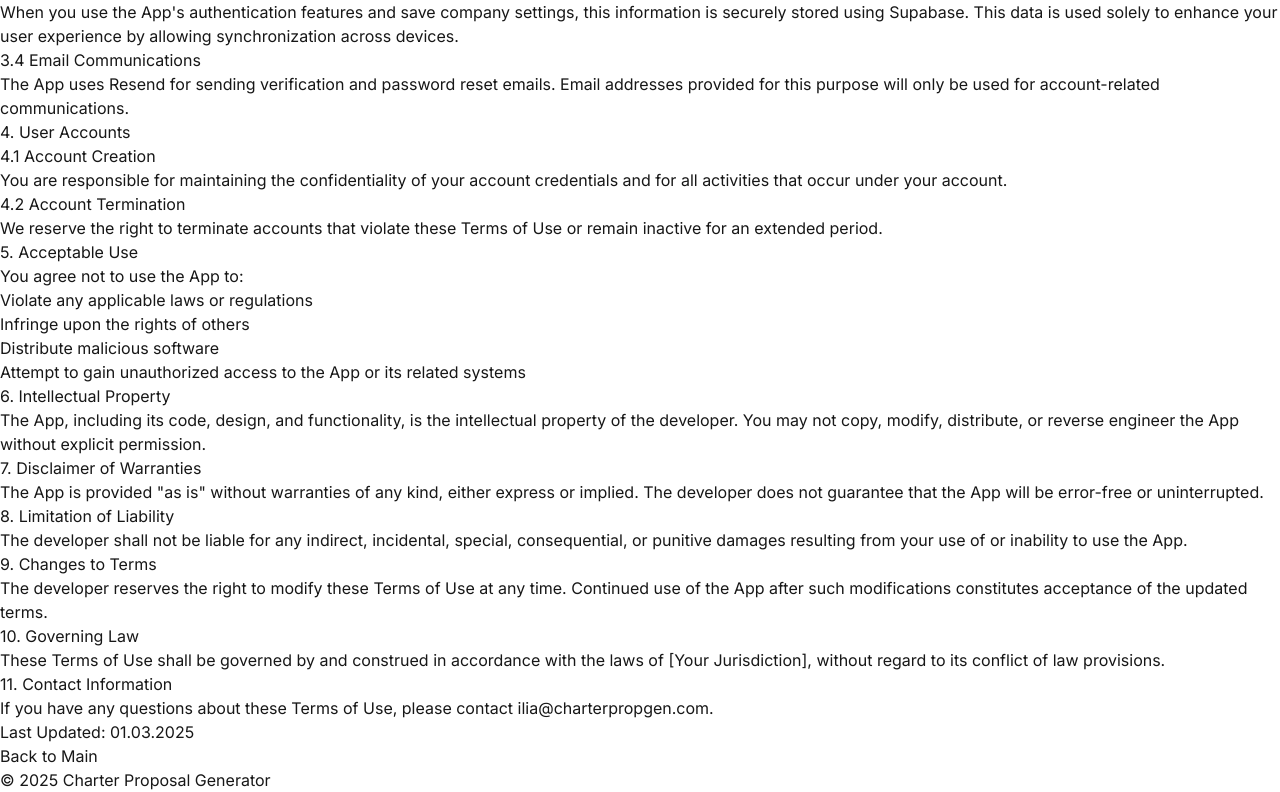
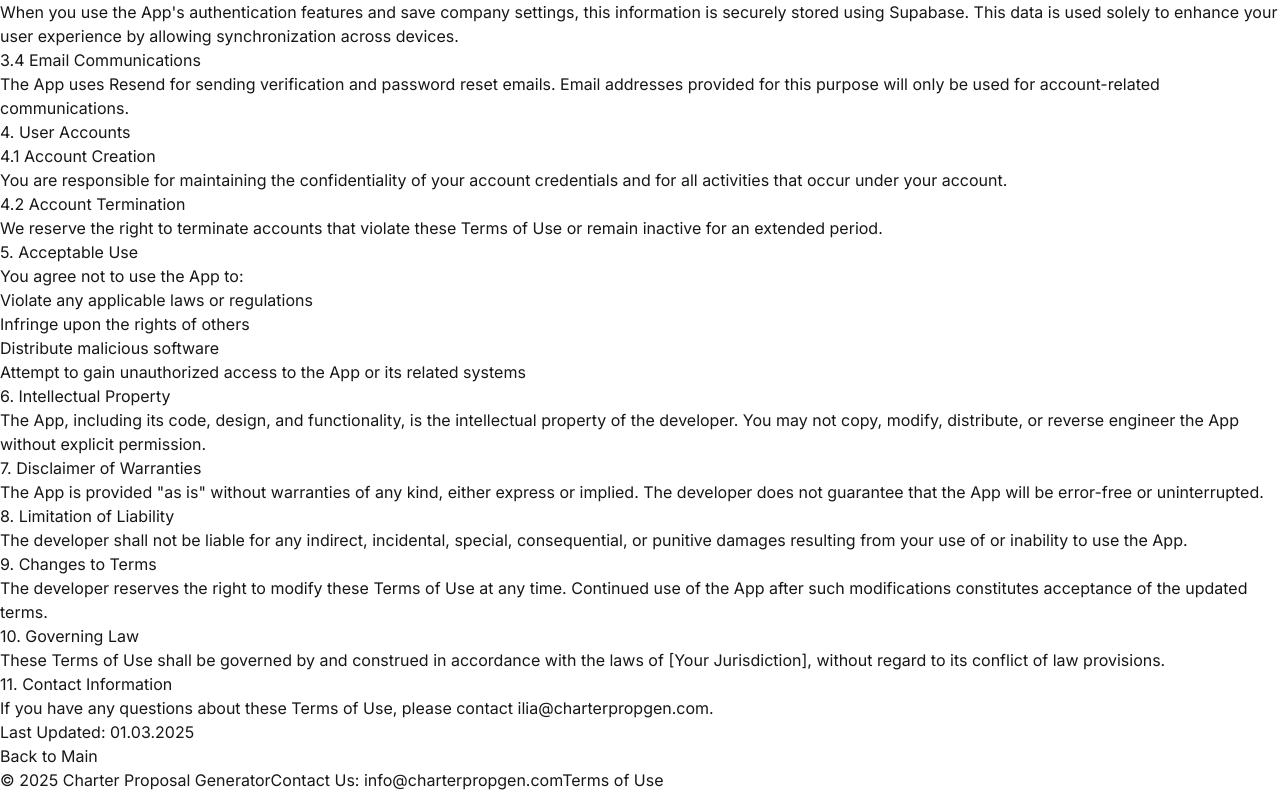
Before and after one commit to iliakoshevoy/charterpg, a Next.js app: page /terms in a window 1280 px wide. Shown: the part 408-1200 px from the top of the page. Built offline with nearby package versions, Linux system fonts and the light colour scheme; no server answers; the database is empty.

Commit message:
small cosmetic

```diff
--- a/src/app/page.tsx
+++ b/src/app/page.tsx
@@ -47,7 +47,7 @@ export default function LandingPage() {
           <div className="bg-white p-6 rounded-lg shadow-md">
             <div className="text-blue-600 mb-4">
             <svg xmlns="http://www.w3.org/2000/svg" className="h-12 w-12" fill="none" viewBox="0 0 24 24" strokeWidth={1.5} stroke="currentColor">
-  <path stroke-linecap="round" stroke-linejoin="round" d="M9 6.75V15m6-6v8.25m.503 3.498 4.875-2.437c.381-.19.622-.58.622-1.006V4.82c0-.836-.88-1.38-1.628-1.006l-3.869 1.934c-.317.159-.69.159-1.006 0L9.503 3.252a1.125 1.125 0 0 0-1.006 0L3.622 5.689C3.24 5.88 3 6.27 3 6.695V19.18c0 .836.88 1.38 1.628 1.006l3.869-1.934c.317-.159.69-.159 1.006 0l4.994 2.497c.317.158.69.158 1.006 0Z" />
+  <path strokeLinecap="round" strokeLinejoin="round" d="M9 6.75V15m6-6v8.25m.503 3.498 4.875-2.437c.381-.19.622-.58.622-1.006V4.82c0-.836-.88-1.38-1.628-1.006l-3.869 1.934c-.317.159-.69.159-1.006 0L9.503 3.252a1.125 1.125 0 0 0-1.006 0L3.622 5.689C3.24 5.88 3 6.27 3 6.695V19.18c0 .836.88 1.38 1.628 1.006l3.869-1.934c.317-.159.69-.159 1.006 0l4.994 2.497c.317.158.69.158 1.006 0Z" />
 </svg>
             </div>
             <h3 className="text-xl font-semibold text-gray-900 mb-2">Flight Map</h3>
@@ -58,8 +58,8 @@ export default function LandingPage() {
         {/* HOW IT LOOKS Section */}
         <div className="mt-20 mb-20">
           <h2 className="text-3xl font-bold text-center text-gray-900 mb-10">HOW INTERFACE LOOKS LIKE</h2>
-          <h3 className="text-lg text-center font-bold mb-8 text-blue-600">
-          CPG was designed to simplify the process for brokers, <br />
+          <h3 className="text-lg sm:text-xl md:text-2xl font-bold mb-8 text-blue-600 max-w-3xl mx-auto text-center leading-relaxed">
+          CPG was designed to simplify the process for brokers,
           making proposal generation quicker, easier AND ON THE GO!
           </h3>
           <div className="grid grid-cols-1 md:grid-cols-2 gap-8 items-center">
--- a/src/components/Layout.tsx
+++ b/src/components/Layout.tsx
@@ -150,10 +150,24 @@ const Layout: React.FC<LayoutProps> = ({ children }) => {
       </main>
 
       <footer className="bg-gray-100 py-6">
-        <div className="max-w-7xl mx-auto px-4 sm:px-6 lg:px-8 text-center text-gray-700 text-sm">
-          &copy; {new Date().getFullYear()} Charter Proposal Generator
-        </div>
-      </footer>
+  <div className="max-w-7xl mx-auto px-4 sm:px-6 lg:px-8 text-center text-gray-700 text-sm">
+    <p className="flex justify-center space-x-4">
+      <span>
+        &copy; {new Date().getFullYear()} Charter Proposal Generator
+      </span>
+      <span>
+        <a href="mailto:info@charterpropgen.com" className="text-blue-600 hover:underline">
+          Contact Us: info@charterpropgen.com
+        </a>
+      </span>
+      <span>
+        <Link href="/terms-of-use" className="text-blue-600 hover:underline">
+          Terms of Use
+        </Link>
+      </span>
+    </p>
+  </div>
+</footer>
     </div>
   );
 };
```
